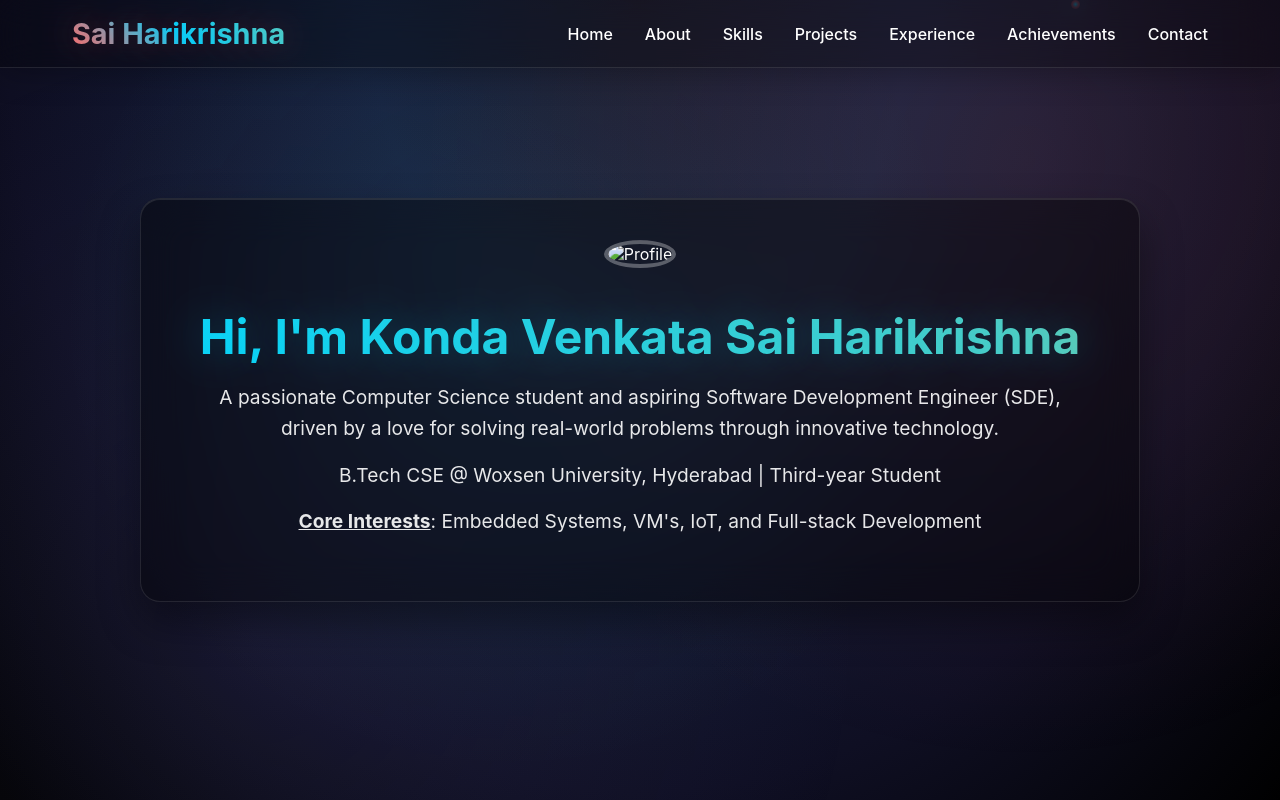
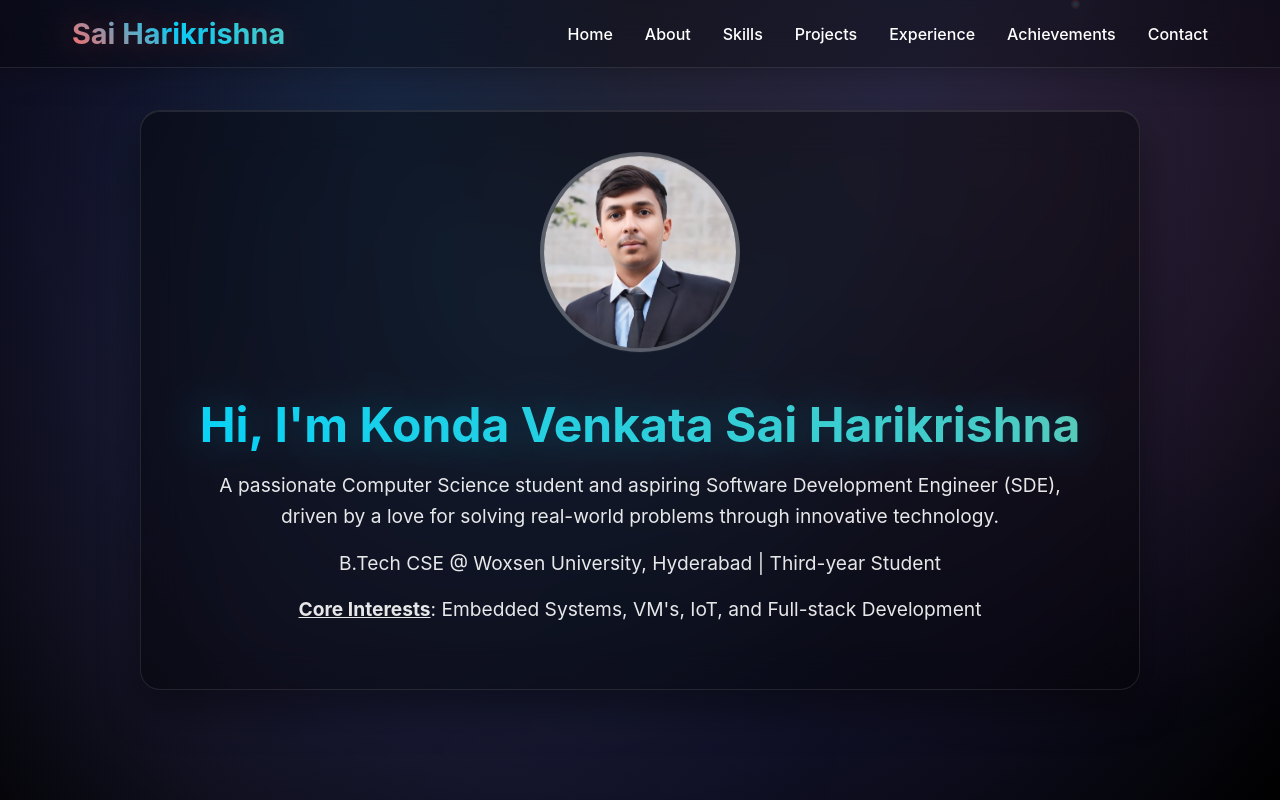
Before and after one commit to SaiHariKrishna/resume, a plain HTML site: page index.html in a window 1280 px wide. Shown: the top 800 px of the page. Drawn offline with Linux system fonts and the light colour scheme.

Commit message:
Update index.html

```diff
--- a/index.html
+++ b/index.html
@@ -444,7 +444,7 @@
   <!-- Sections -->
   <section id="home" class="section">
     <div class="content">
-      <img src="D:\Files\Sai Important Files\Sai Passport Size Photo.jpg" alt="Profile">
+      <img src="images\myphoto.jpg" alt="Profile">
       <h2>Hi, I'm Konda Venkata Sai Harikrishna</h2>
       <p>A passionate Computer Science student and aspiring Software Development Engineer (SDE), driven by a love for solving real-world problems through innovative technology.</p>
       <p>B.Tech CSE @ Woxsen University, Hyderabad | Third-year Student</p>
```
